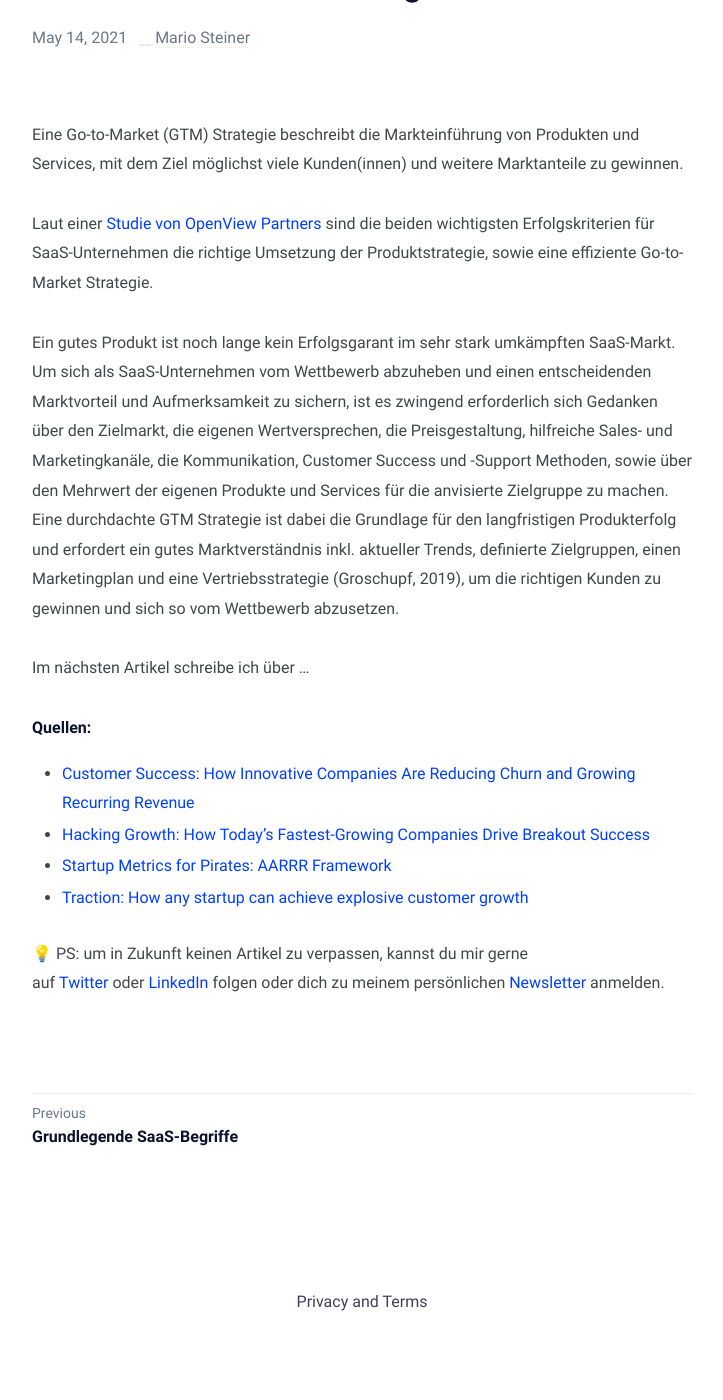
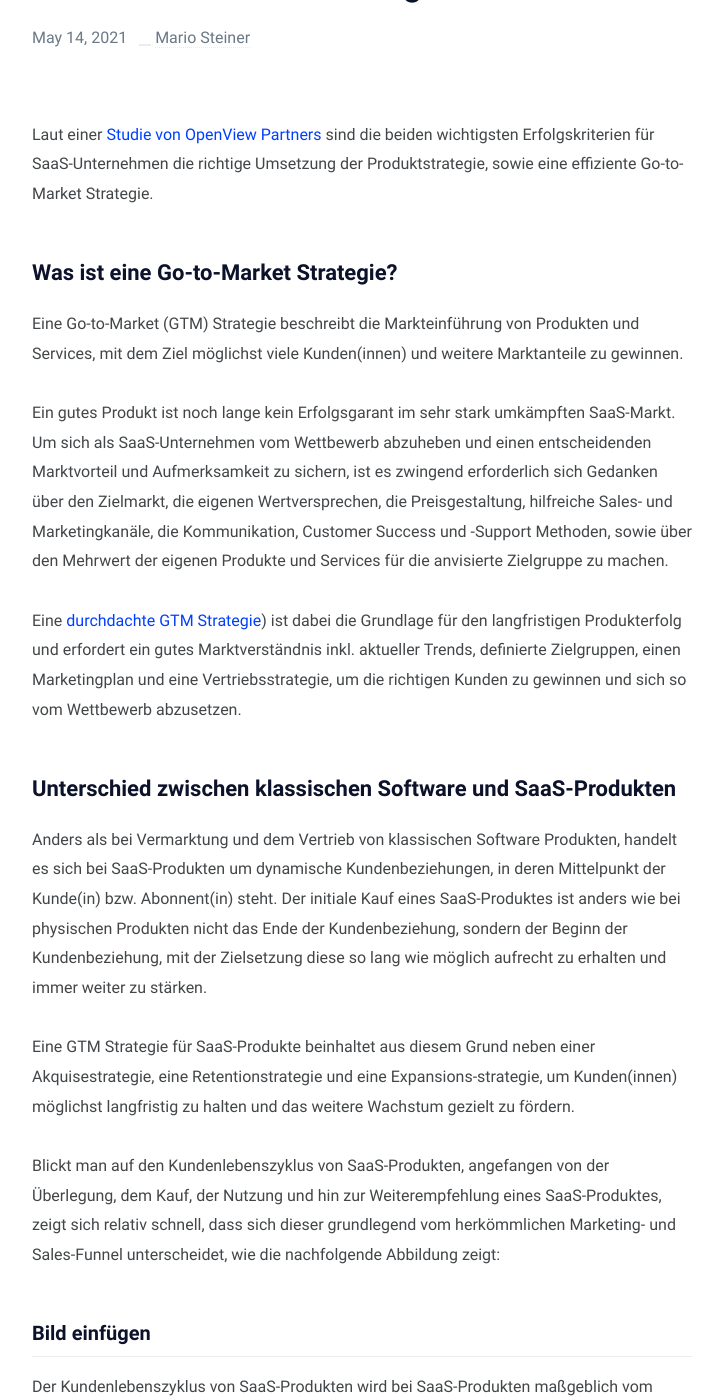
Before and after one commit to mariostnr/website, a Jekyll site: the page built from _posts/2021-05-14-saas-go-to-market-strategien.md, in a window 1280 px wide and 1400 px high, scrolled down 273 px. Shown: the whole window, without its empty margins (278-1001 px from the left). Built offline with Jekyll 4.4.1, drawn with Linux system fonts in a browser that asks for light colours; before the commit the page ends 1621 px from its top, so only the background shows below that; some of the changed text lies outside the part shown.

Commit message:
Update Blog “2021-05-14-saas-go-to-market-strategien”

```diff
--- a/_posts/2021-05-14-saas-go-to-market-strategien.md
+++ b/_posts/2021-05-14-saas-go-to-market-strategien.md
@@ -6,21 +6,38 @@ description: Eine Go-to-Market (GTM) Strategie beschreibt die Markteinführung
   von Produkten und Services, mit dem Ziel möglichst viele Kunden(innen) und
   weitere Marktanteile zu gewinnen.
 ---
+Laut einer [Studie von OpenView Partners](https://openviewpartners.com/expansion-saas-benchmarks) sind die beiden wichtigsten Erfolgskriterien für SaaS-Unternehmen die richtige Umsetzung der Produktstrategie, sowie eine effiziente Go-to-Market Strategie.
+
+## Was ist eine Go-to-Market Strategie?
+
 Eine Go-to-Market (GTM) Strategie beschreibt die Markteinführung von Produkten und Services, mit dem Ziel möglichst viele Kunden(innen) und weitere Marktanteile zu gewinnen.
 
-Laut einer [Studie von OpenView Partners](https://openviewpartners.com/expansion-saas-benchmarks) sind die beiden wichtigsten Erfolgskriterien für SaaS-Unternehmen die richtige Umsetzung der Produktstrategie, sowie eine effiziente Go-to-Market Strategie.
+Ein gutes Produkt ist noch lange kein Erfolgsgarant im sehr stark umkämpften SaaS-Markt. Um sich als SaaS-Unternehmen vom Wettbewerb abzuheben und einen entscheidenden Marktvorteil und Aufmerksamkeit zu sichern, ist es zwingend erforderlich sich Gedanken über den Zielmarkt, die eigenen Wertversprechen, die Preisgestaltung, hilfreiche Sales- und Marketingkanäle, die Kommunikation, Customer Success und -Support Methoden, sowie über den Mehrwert der eigenen Produkte und Services für die anvisierte Zielgruppe zu machen.
 
-Ein gutes Produkt ist noch lange kein Erfolgsgarant im sehr stark umkämpften SaaS-Markt. Um sich als SaaS-Unternehmen vom Wettbewerb abzuheben und einen entscheidenden Marktvorteil und Aufmerksamkeit zu sichern, ist es zwingend erforderlich sich Gedanken über den Zielmarkt, die eigenen Wertversprechen, die Preisgestaltung, hilfreiche Sales- und Marketingkanäle, die Kommunikation, Customer Success und -Support Methoden, sowie über den Mehrwert der eigenen Produkte und Services für die anvisierte Zielgruppe zu machen. Eine durchdachte GTM Strategie ist dabei die Grundlage für den langfristigen Produkterfolg und erfordert ein gutes Marktverständnis inkl. aktueller Trends, definierte Zielgruppen, einen Marketingplan und eine Vertriebsstrategie (Groschupf, 2019), um die richtigen Kunden zu gewinnen und sich so vom Wettbewerb abzusetzen.
+Eine [durchdachte GTM Strategie](https://blog.hubspot.com/sales/gtm-strategy)) ist dabei die Grundlage für den langfristigen Produkterfolg und erfordert ein gutes Marktverständnis inkl. aktueller Trends, definierte Zielgruppen, einen Marketingplan und eine Vertriebsstrategie, um die richtigen Kunden zu gewinnen und sich so vom Wettbewerb abzusetzen.
 
+## Unterschied zwischen klassischen Software und SaaS-Produkten
 
+Anders als bei Vermarktung und dem Vertrieb von klassischen Software Produkten, handelt es sich bei SaaS-Produkten um dynamische Kundenbeziehungen, in deren Mittelpunkt der Kunde(in) bzw. Abonnent(in) steht. Der initiale Kauf eines SaaS-Produktes ist anders wie bei physischen Produkten nicht das Ende der Kundenbeziehung, sondern der Beginn der Kundenbeziehung, mit der Zielsetzung diese so lang wie möglich aufrecht zu erhalten und immer weiter zu stärken.
+
+Eine GTM Strategie für SaaS-Produkte beinhaltet aus diesem Grund neben einer Akquisestrategie, eine Retentionstrategie und eine Expansions-strategie, um Kunden(innen) möglichst langfristig zu halten und das weitere Wachstum gezielt zu fördern.
+
+Blickt man auf den Kundenlebenszyklus von SaaS-Produkten, angefangen von der Überlegung, dem Kauf, der Nutzung und hin zur Weiterempfehlung
+ eines SaaS-Produktes, zeigt sich relativ schnell, dass sich dieser grundlegend vom herkömmlichen Marketing- und Sales-Funnel unterscheidet, wie die nachfolgende Abbildung zeigt:
+
+### Bild einfügen
+
+Der Kundenlebenszyklus von SaaS-Produkten wird bei SaaS-Produkten maßgeblich vom Produkt selbst bestimmt, dem sogenannten Produktengagement. Der herkömmliche Marketing- und Sales-Funnel adressiert lediglich die Akquisestrategie (Aquisition), um potenzielle Kunden(innen) auf das eigene SaaS-Produkt aufmerksam zu machen und zu einem Sign-up für eine Trial- oder Freemium Nutzung zu motivieren. Das Produktengagement jedoch erstreckt sich dabei im weiteren Kundenlebenszyklus von der Produktaktivierung (Adoption/Activation), sprich dem Erleben des „Aha“ Moments und dem Wertversprechen für die Problemlösung, hin zu der wiederverkehrenden und langfristen Produktnutzung (Retention) und abschließend zur Weiterempfehlung (Expansion) des Produktes an Kollegen und Freunden (Bonfiglio et al., 2017, Chapter 4).
+
+Weiters ist gilt, es je nach dem angestrebten Zielmarkt, der Zielgruppe(n) und der Produktkomplexität eine für das eigene SaaS-Produktes passende GTM Strategie zu entwickeln, um so die Erfolgschancen des eigenen Produktes deutlich zu erhöhen. Denn es macht einen großen Unterschied, ob man 1000 Großkunden mit einem jährlichen Vertragsvolumen von über 100 Tsd. US-Dollar oder 1 000 000 Kleinkunden mit einem jährlichen Vertragsvolumen von 100 US-Dollar für sich gewinnen möchte (Janz, 2014).
+
+Nachfolgend werden unterschiedliche GTM Strategien für SaaS-Produkte kurz beschrieben und die Anwendungsmöglichkeiten und Erfolgskriterien der jeweiligen Strategie vorgestellt.
 
 Im nächsten Artikel schreibe ich über ...
 
 **Quellen:**
 
-* [Customer Success: How Innovative Companies Are Reducing Churn and Growing Recurring Revenue](https://www.amazon.com/Customer-Success-Innovative-Companies-Recurring/dp/1119167965)
-* [Hacking Growth: How Today’s Fastest-Growing Companies Drive Breakout Success](https://www.seanellis.me/)
-* [Startup Metrics for Pirates: AARRR Framework](https://www.slideshare.net/dmc500hats/startup-metrics-for-pirates-long-version)
-* [Traction: How any startup can achieve explosive customer growth](https://medium.com/@yegg/the-19-channels-you-can-use-to-get-traction-93c762d19339)
+* [The Proven Process for Developing a Go-to-Market Strategy](https://blog.hubspot.com/sales/gtm-strategy)
+* [2019 Expansion SaaS Benchmarks Report](https://openviewpartners.com/expansion-saas-benchmarks)
 
 💡 PS: um in Zukunft keinen Artikel zu verpassen, kannst du mir gerne auf [Twitter](https://twitter.com/mariostnr) oder [LinkedIn](https://www.linkedin.com/in/mario-steiner) folgen oder dich zu meinem persönlichen [Newsletter](http://eepurl.com/heuGRP) anmelden.
```
